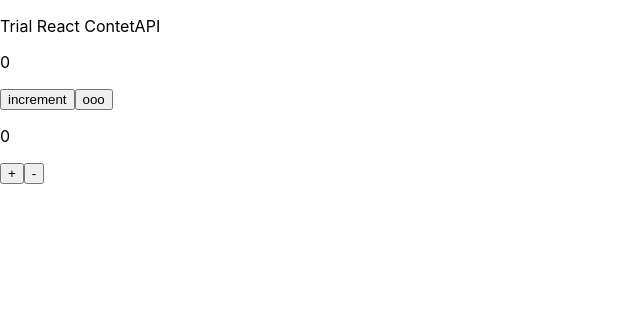
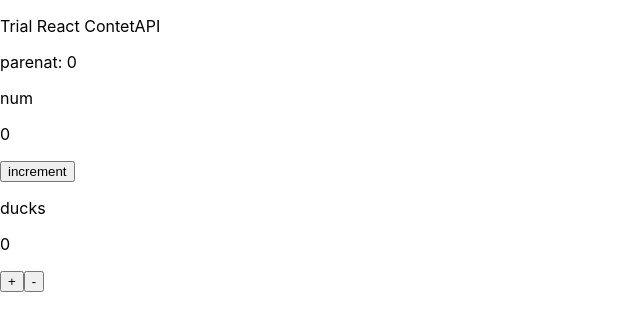
Before and after one commit to mrsekut/trial-react-context, a React (Create React App) app: page / in a window 1280 px wide. Shown: the top 330 px of the page, without its empty margins (0-640 px from the left). Built offline with nearby package versions, Linux system fonts and the light colour scheme.

Commit message:
[backup]

```diff
--- a/src/App.js
+++ b/src/App.js
@@ -1,13 +1,16 @@
 import * as React from 'react';
 import { Provider } from 'react-redux';
-import ContextComponent from './components/TrialContextAPI/index';
-import configureStore from './store';
+import Parent from './components/TrialContextAPI/index';
+// import TrialReactReduxContext from './components/TrialReactReduxContext';
+import store from './store';
 import Container from './containers/index';
 
 const App = () => (
-  <Provider store={configureStore()}>
+  <Provider store={store}>
     <p>Trial React ContetAPI</p>
-    <ContextComponent />
+    <Parent />
+
+    <p>ducks</p>
     <Container />
   </Provider>
 );
--- a/src/components/DucksComponent/index.jsx
+++ b/src/components/DucksComponent/index.jsx
@@ -2,7 +2,6 @@ import * as React from 'react';
 
 const DucksComponent = ({ num }) => (
   <>
-    <button>ooo</button>
     <p>{num}</p>
   </>
 );
--- a/src/components/TrialContextAPI/index.jsx
+++ b/src/components/TrialContextAPI/index.jsx
@@ -1,100 +1,71 @@
-import React, { useState, useContext } from 'react';
+// import React, { useState, useContext } from 'react';
 
-// theme-context.js
-// これが伝搬させたいデータ
-// store的ななにか
-const store = {
-  num: 0,
-  increment: () => {}
-};
+// // theme-context.js
+// // これが伝搬させたいデータ
+// // store的ななにか
+// const store = {
+//   num: 0,
+//   increment: () => {}
+// };
 
-// contextを作る
-const ThemeContext = React.createContext(
-  store.num // default value
-);
+// // contextを作る
+// const ThemeContext = React.createContext(
+//   store.num // default value
+// );
 
-// themed-button.js
-// 孫
-const ThemedButton = () => {
-  return (
-    <ThemeContext.Consumer>
-      {({ num, increment }) => (
-        <>
-          <p>{num}</p>
-          <button onClick={increment}>increment</button>
-        </>
-      )}
-    </ThemeContext.Consumer>
-  );
-};
+// // themed-button.js
+// // 孫
+// const ThemedButton = () => {
+//   return (
+//     <ThemeContext.Consumer>
+//       {({ num, increment }) => (
+//         <>
+//           <p>{num}</p>
+//           <button onClick={increment}>increment</button>
+//         </>
+//       )}
+//     </ThemeContext.Consumer>
+//   );
+// };
 
-// 子
-// ここでは従来のようにpropsでデータを渡していない
-const Toolbar = () => <ThemedButton />;
+// // 子
+// // ここでは従来のようにpropsでデータを渡していない
+// const Toolbar = () => <ThemedButton />;
 
-// app.js
-// 親
-const ContextComponent = () => {
-  useContext(ThemeContext);
-  const [num, setNum] = useState(0);
+// // app.js
+// // 親
+// const ContextComponent = () => {
+//   useContext(ThemeContext);
+//   const [num, setNum] = useState(0);
 
-  return (
-    <ThemeContext.Provider
-      value={{
-        num,
-        increment: () => {
-          setNum(num + 1);
-        }
-      }}
-    >
-      <Toolbar />
-    </ThemeContext.Provider>
-  );
-};
-export default ContextComponent;
-
-// ==========================================
-// ==========================================yypp
-// ==========================================yypp
-// ==========================================yypp
-
-// export default class ContextComponent extends React.Component {
-//   render() {
-//     return <Toolbar theme="dark" />;
-//   }
-// }
-
-// function Toolbar(props) {
-//   // The Toolbar component must take an extra "theme" prop
-//   // and pass it to the ThemedButton. This can become painful
-//   // if every single button in the app needs to know the theme
-//   // because it would have to be passed through all components.
 //   return (
-//     <div>
-//       <ThemedButton theme={props.theme} />
-//     </div>
+//     <ThemeContext.Provider
+//       value={{
+//         num,
+//         increment: () => {
+//           setNum(num + 1);
+//         }
+//       }}
+//     >
+//       <Toolbar />
+//     </ThemeContext.Provider>
 //   );
-// }
-
-// class ThemedButton extends React.Component {
-//   render() {
-//     return <button theme={this.props.theme} />;
-//   }
-// }
+// };
+// export default ContextComponent;
 
 // ==========================================
 // https://qiita.com/loverails/items/50126e874b24ff984471
 // ==========================================
 // import React from 'react';
 
-// // const store = {
-// //   state: {
-// //     foo: 1
-// //   },
-// //   update: cb => {
-// //     this.state = cb;
-// //   }
-// // };
+// const store = {
+//   state: {
+//     foo: 1
+//   },
+//   update: cb => {
+//     this.state = cb;
+//   }
+// };
 
 // const store = {
 //   foo: 1
@@ -135,3 +106,96 @@ export default ContextComponent;
 //     );
 //   }
 // }
+
+import React from 'react';
+
+// store的ななにか
+const store = new class {
+  state = {
+    num: 0
+  };
+  actions = fn => {
+    console.log(this.state);
+    this.state = fn(this.state);
+  };
+  // actions: fn => {
+  //   this.state = fn(this.state);
+  // }
+  // actions: {
+  //   increment: () => {
+  //     this.state.num += 1;
+  //   }
+  // }
+}();
+
+// contextを作る
+const CounterContext = React.createContext({ num: 0 });
+
+// 親
+export default class Parent extends React.Component {
+  render() {
+    return (
+      <CounterContext.Provider value={store}>
+        <p>parenat: {store.state.num}</p>
+        <p>num</p>
+        <Child />
+      </CounterContext.Provider>
+    );
+  }
+}
+
+// 子
+const Child = () => <Grandson />;
+
+// 孫
+// // これはclass
+class Grandson extends React.Component {
+  static contextType = CounterContext;
+  render() {
+    const { state, actions } = { ...this.context };
+    console.log(state);
+    console.log(actions);
+    return (
+      <>
+        <p>{state.num}</p>
+        <button
+          onClick={() =>
+            actions(s => {
+              // console.log(s);
+              return {
+                ...s,
+                num: s.num + 1
+              };
+            })
+          }
+        >
+          increment
+        </button>
+      </>
+    );
+  }
+}
+
+// Consumer使う版
+// const Grandson = () => (
+//   <CounterContext.Consumer>
+//     {({ state, actions }) => (
+//       <div>
+//         <p>{state.num}</p>
+//         <button
+//           onClick={() =>
+//             actions(s => {
+//               console.log(s);
+//               return {
+//                 ...s,
+//                 num: s.num += 1
+//               };
+//             })
+//           }
+//         >
+//           increment
+//         </button>
+//       </div>
+//     )}
+//   </CounterContext.Consumer>
+// );
--- /dev/null
+++ b/src/components/TrialReactReduxContext/index.jsx
@@ -0,0 +1,39 @@
+// App.js
+// export default class App extends React.Component {
+//   constructor() {
+//     super();
+//     this.state = { store };
+//   }
+
+//   render() {
+//     return (
+//       <Provider store={this.state.store}>
+//         <TrialReactReduxContext />
+//       </Provider>
+//     );
+//   }
+// }
+
+import * as React from 'react';
+import { ReactReduxContext } from 'react-redux/lib/components/Context';
+
+export default class TrialReactReduxContext extends React.Component {
+  render() {
+    return (
+      <ReactReduxContext.Consumer>
+        {reducer => {
+          console.log(reducer);
+          return (
+            <>
+              <p>sssss</p>
+              {/* <p>num: {num}</p>
+              <button onClick={() => incrementAmount()}>
+                react redux context
+              </button> */}
+            </>
+          );
+        }}
+      </ReactReduxContext.Consumer>
+    );
+  }
+}
--- a/src/containers/index.jsx
+++ b/src/containers/index.jsx
@@ -1,4 +1,3 @@
-// trial Container
 import * as React from 'react';
 
 import { connect } from 'react-redux';
@@ -6,14 +5,6 @@ import { bindActionCreators } from 'redux';
 import { decrementAmount, incrementAmount } from '../modules/index';
 import DucksComponent from '../components/DucksComponent';
 
-const mapStateToProps = state => ({
-  num: state.reducer.num
-});
-
-const mapDispatchToProps = dispatch =>
-  bindActionCreators({ decrementAmount, incrementAmount }, dispatch);
-
-// @connect( mapStateToProps, mapDispatchToProps)
 class Container extends React.Component {
   constructor(props) {
     super(props);
@@ -30,6 +21,13 @@ class Container extends React.Component {
   }
 }
 
+const mapStateToProps = state => ({
+  num: state.reducer.num
+});
+
+const mapDispatchToProps = dispatch =>
+  bindActionCreators({ decrementAmount, incrementAmount }, dispatch);
+
 export default connect(
   mapStateToProps,
   mapDispatchToProps
--- a/src/store.jsx
+++ b/src/store.jsx
@@ -1,11 +1,10 @@
 import { createStore, combineReducers } from 'redux';
 import reducer from './modules/index';
 
-export const configureStore = () => {
-  return createStore(
-    combineReducers({
-      reducer
-    })
-  );
-};
-export default configureStore;
+export const store = createStore(
+  combineReducers({
+    reducer
+  })
+);
+
+export default store;
```
